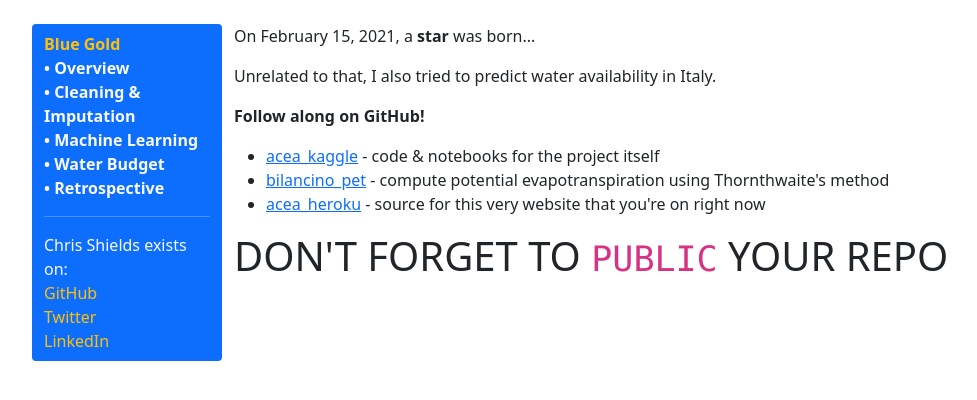
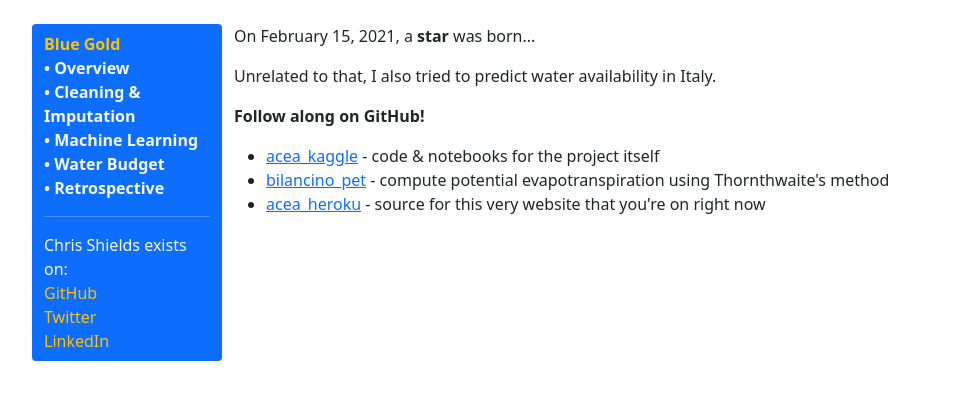
Before and after one commit to cshields143/acea_heroku, a Flask app: page / in a window 1280 px wide. Shown: the top 400 px of the page, without its empty margins (38-1015 px from the left). Run offline with Flask 2, Linux system fonts and the light colour scheme.

Commit message:
remove note to self

```diff
--- a/flaskr/templates/root.html
+++ b/flaskr/templates/root.html
@@ -15,5 +15,4 @@
         <a href="https://github.com/cshields143/acea_heroku">acea_heroku</a> - source for this very website that you're on right now
     </li>
 </ul>
-<h1>DON'T FORGET TO <code>PUBLIC</code> YOUR REPO</h1>
 {% endblock %}
```
